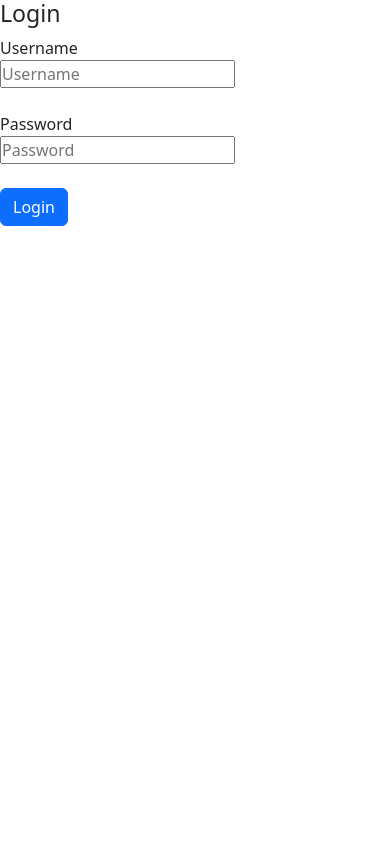
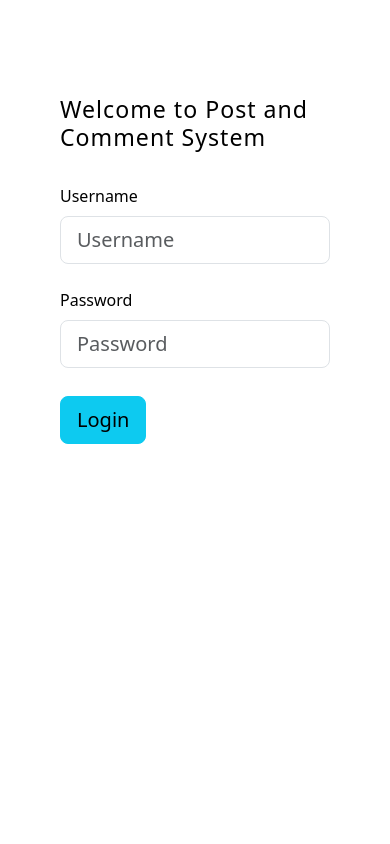
Before and after one commit to mjasper30/Post-and-Comment, a PHP site: page / in a window 390 px wide. Run offline with PHP 8.4, Linux system fonts and the light colour scheme; some libraries are stand-ins or nearby versions.

Commit message:
ui changes

```diff
--- a/comment.php
+++ b/comment.php
@@ -7,9 +7,9 @@
         mysqli_query($conn,"insert into comment (content,user_id,post_id) values ('$comment','$user_id','$content')") or die (mysqli_error());
 
 ?>
-    <script>
-        window.location = 'home.php';
-    </script>
+<script>
+window.location = 'home.php';
+</script>
 
 <?php
     }
--- a/index.php
+++ b/index.php
@@ -1,49 +1,94 @@
 <!DOCTYPE html>
 <html>
+
 <head>
     <title>Login - Post And Comment System</title>
-	<link href="jGrowl/jquery.jgrowl.css" rel="stylesheet" media="screen"/>
+    <link href="jGrowl/jquery.jgrowl.css" rel="stylesheet" media="screen" />
     <script src="js/jquery-1.9.1.min.js"></script>
     <?php include('dbconn.php'); ?>
     <!--CSS Bootstrap CDN-->
-    <link href="https://cdn.jsdelivr.net/npm/bootstrap@5.3.0/dist/css/bootstrap.min.css" rel="stylesheet" integrity="sha384-9ndCyUaIbzAi2FUVXJi0CjmCapSmO7SnpJef0486qhLnuZ2cdeRhO02iuK6FUUVM" crossorigin="anonymous">
+    <link href="https://cdn.jsdelivr.net/npm/bootstrap@5.3.0/dist/css/bootstrap.min.css" rel="stylesheet"
+        integrity="sha384-9ndCyUaIbzAi2FUVXJi0CjmCapSmO7SnpJef0486qhLnuZ2cdeRhO02iuK6FUUVM" crossorigin="anonymous">
     <!--Alert JS-->
     <script src="js/alert.js"></script>
     <!--Alert CSS-->
     <link rel="stylesheet" href="css/alert.css">
+    <style>
+    .bg-image-vertical {
+        position: relative;
+        overflow: hidden;
+        background-repeat: no-repeat;
+        background-position: right center;
+        background-size: auto 100%;
+    }
+
+    @media (min-width: 1025px) {
+        .h-custom-2 {
+            height: 100%;
+        }
+    }
+    </style>
 </head>
 
 <body>
-    	<form id="login_form"  method="post">
-            <h3>Login</h3>
-            <label for="">Username</label><br/>
-            <input type="text"  id="username" name="username" placeholder="Username" required><br><br>
+    <section class="vh-100">
+        <div class="container-fluid">
+            <div class="row">
+                <div class="col-sm-6 text-black">
 
-            <label for="">Password</label><br/>
-            <input type="password" id="password" name="password" placeholder="Password" required><br><br>
+                    <div class="d-flex align-items-center h-custom-2 px-5 ms-xl-4 mt-5 pt-5 pt-xl-0 mt-xl-n5">
 
-            <button name="login" type="submit" class="btn btn-primary">Login</button>
+                        <form style="width: 23rem;" id="login_form" method="post">
+
+                            <h3 class="fw-normal mb-3 pb-3" style="letter-spacing: 1px;">Welcome to Post and Comment
+                                System</h3>
+
+                            <div class="form-outline mb-4">
+                                <label class="form-label" for="username">Username</label>
+                                <input type="text" id="username" name="username" placeholder="Username"
+                                    class="form-control form-control-lg" required />
+                            </div>
+
+                            <div class="form-outline mb-4">
+                                <label class="form-label" for="password">Password</label>
+                                <input type="password" id="password" name="password" placeholder="Password"
+                                    class="form-control form-control-lg" required />
+                            </div>
+
+                            <div class="pt-1 mb-4">
+                                <button name="login" type="submit" class="btn btn-info btn-lg btn-block">Login</button>
+                            </div>
+
                         </form>
 
+                    </div>
+
+                </div>
+                <div class="col-sm-6 px-0 d-none d-sm-block">
+                    <img src="images/login_bg.png" alt="Login image" class="w-100 vh-100"
+                        style="object-fit: cover; object-position: left;">
+                </div>
+            </div>
+        </div>
+    </section>
+
     <script>
-    			jQuery(document).ready(function(){
-        			jQuery("#login_form").submit(function(e){
+    jQuery(document).ready(function() {
+        jQuery("#login_form").submit(function(e) {
             e.preventDefault();
             var formData = jQuery(this).serialize();
             $.ajax({
                 type: "POST",
                 url: "login.php",
                 data: formData,
-            				success: function(html){
-                    			if(html=='true'){
-
-                    			 //   $.jGrowl("Welcome Back!", { header: 'Access Granted' });
-                    				var delay = 2000;
-                    				setTimeout(function(){ window.location = 'home.php'  }, delay);
+                success: function(html) {
+                    if (html == 'true') {
+                        var delay = 1000;
+                        setTimeout(function() {
+                            window.location = 'home.php'
+                        }, delay);
                         show_success_alert();
-                    			}
-                    			else{
-                    				// $.jGrowl("Please Check your username and Password", { header: 'Login Failed' });
+                    } else {
                         show_Err_alert();
                     }
                 }
@@ -58,6 +103,9 @@
 
     <?php include('scripts.php');?>
     <!--JS Bootstrap CDN-->
-        <script src="https://cdn.jsdelivr.net/npm/bootstrap@5.3.0/dist/js/bootstrap.bundle.min.js" integrity="sha384-geWF76RCwLtnZ8qwWowPQNguL3RmwHVBC9FhGdlKrxdiJJigb/j/68SIy3Te4Bkz" crossorigin="anonymous"></script>
+    <script src="https://cdn.jsdelivr.net/npm/bootstrap@5.3.0/dist/js/bootstrap.bundle.min.js"
+        integrity="sha384-geWF76RCwLtnZ8qwWowPQNguL3RmwHVBC9FhGdlKrxdiJJigb/j/68SIy3Te4Bkz" crossorigin="anonymous">
+    </script>
 </body>
+
 </html>
```
Also changed, not shown: home.php (+4 -4 lines), js/alert.js (+70 -67 lines), images/login_bg.png (added), images/login_bg.svg (added). Lines whose indentation alone changed are shown as unchanged.
